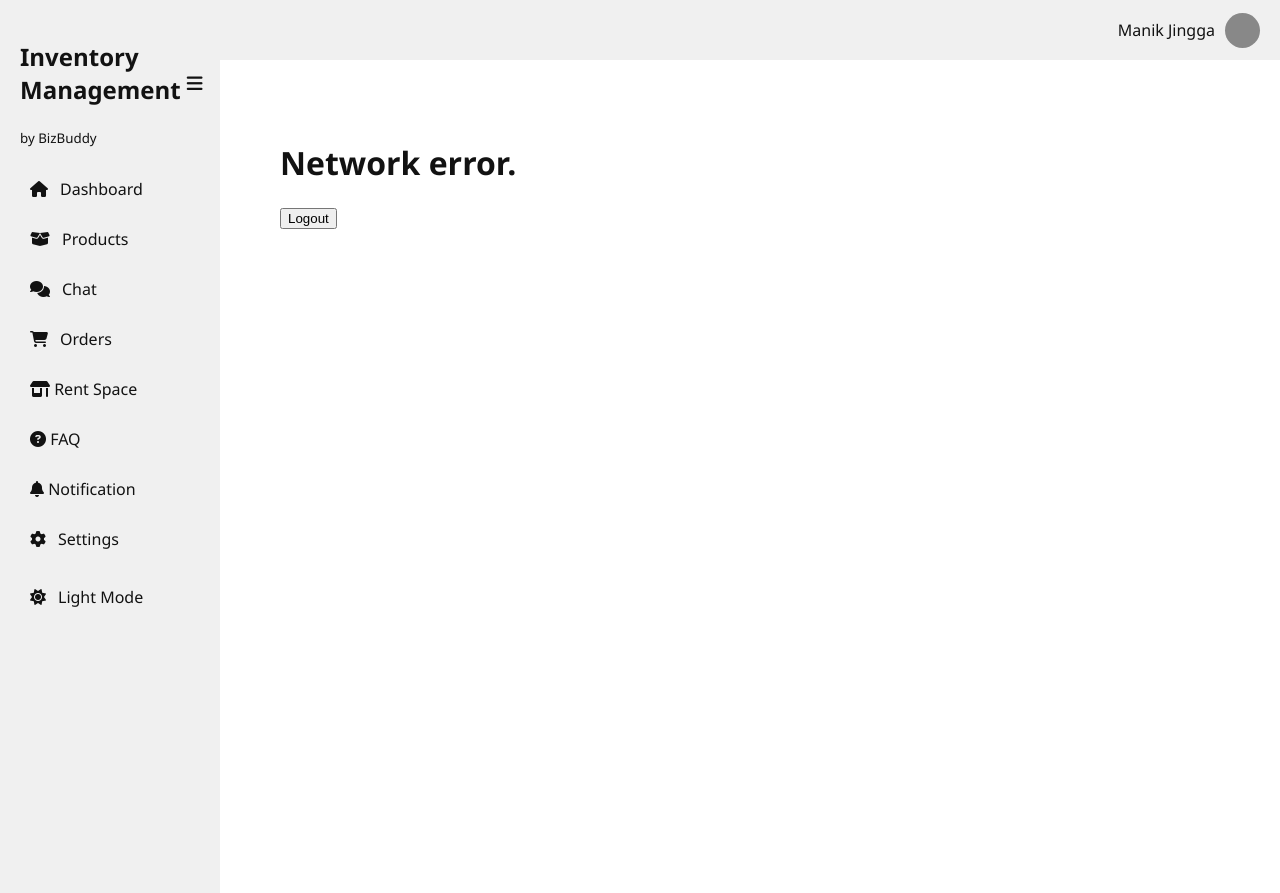
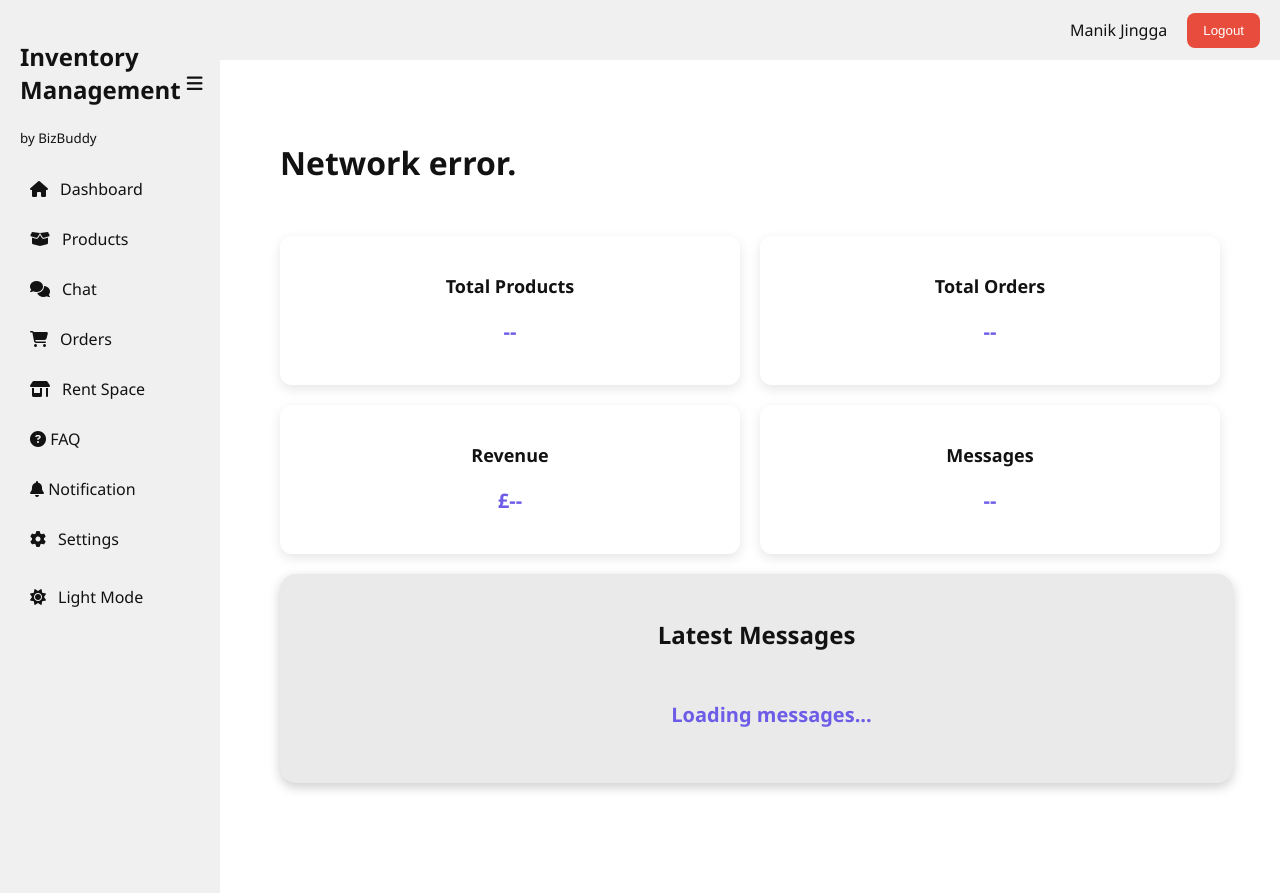
Before and after one commit to rohiiittttt/myplatform, a Django app: template templates/dashboard.html in a window 1280 px wide. Run offline with Django 3.2, Linux system fonts and the light colour scheme; the template is opened without the code that fills it, so the values that code supplies are empty.

Commit message:
Storage and dashboard sorted

```diff
--- a/static/css/styles.css
+++ b/static/css/styles.css
@@ -164,10 +164,10 @@
   width: 300px;
 }
 
-.profile {
+.nav-items {
   display: flex;
   align-items: center;
-  gap: 10px;
+  gap: 20px;
 }
 
 .avatar {
@@ -194,9 +194,6 @@
   margin-left: auto;
   transition: transform 0.2s;
 }
-
-
-
 
 /* Show full title only when sidebar is expanded */
 .sidebar .full-title {
@@ -239,26 +236,9 @@
   padding: 20px 30px;
 }
 
-.product-grid {
-  display: flex;
-  flex-wrap: wrap;
-  gap: 20px;
-  padding: 20px 30px;
-}
-
-.product-card {
-  background-color: var(--card-bg);
-  border-radius: 12px;
-  box-shadow: 0 4px 12px rgba(0,0,0,0.1);
-  padding: 20px;
-  width: 250px;
-  transition: transform 0.2s ease;
-}
-
 .product-card:hover {
   transform: translateY(-4px);
 }
-
 
 .product-card h2 {
   font-size: 20px;
@@ -407,7 +387,6 @@
 .back-btn:hover {
   background-color: rgba(0, 0, 0, 0.05);
 }
-
 
 .add-btn {
   background-color: var(--highlight);
@@ -558,3 +537,157 @@
   background-color: #5b4cd6;
   transform: translateY(-2px);
 }
+
+.order-list {
+  display: flex;
+  flex-wrap: wrap;
+  gap: 20px;
+  padding: 20px 30px;
+  justify-content: flex-start;
+}
+
+.card {
+  background-color: var(--card-bg);
+  border-radius: 12px;
+  box-shadow: 0 4px 12px rgba(0,0,0,0.1);
+  padding: 20px;
+  width: 250px;
+  transition: transform 0.2s ease, box-shadow 0.2s ease;
+}
+
+.card:hover {
+  transform: translateY(-6px);
+  box-shadow: 0 8px 20px rgba(0,0,0,0.15);
+}
+
+.card h3 {
+  font-size: 18px;
+  margin-bottom: 10px;
+  color: var(--text-color);
+}
+
+.card p {
+  font-size: 14px;
+  color: var(--text-color);
+  margin-bottom: 5px;
+}
+
+.order-input {
+  width: 93%;
+  padding: 8px;
+  margin-top: 10px;
+  border-radius: 6px;
+  border: 1px solid #ccc;
+  margin-bottom: 12px;
+}
+
+.order-btn {
+  background-color: #6C5CE7;
+  color: white;
+  border: none;
+  padding: 10px;
+  width: 100%;
+  border-radius: 6px;
+  font-weight: 500;
+  cursor: pointer;
+  transition: background-color 0.3s ease;
+}
+
+.order-btn:hover {
+  background-color: #5b4cd6;
+}
+
+.dashboard-grid {
+  display: grid;
+  grid-template-columns: repeat(2, 1fr);
+  gap: 20px;
+  padding: 30px 0;
+}
+
+.dashboard-card {
+  background-color: var(--card-bg);
+  padding: 20px;
+  border-radius: 12px;
+  box-shadow: 0 4px 12px rgba(0,0,0,0.1);
+  text-align: center;
+  transition: transform 0.2s ease;
+}
+
+.dashboard-card:hover {
+  transform: translateY(-4px);
+}
+
+.dashboard-card h3 {
+  font-size: 18px;
+  margin-bottom: 10px;
+  color: var(--text-color);
+}
+
+.dashboard-card p {
+  font-size: 20px;
+  font-weight: bold;
+  color: var(--highlight);
+}
+
+.single-row {
+  grid-column: 1 / span 2;
+  width: 50%;
+  margin: 0 auto;
+}
+
+.logout-btn {
+  background-color: #e74c3c;
+  color: white;
+  padding: 10px 16px;
+  border: none;
+  border-radius: 8px;
+  font-weight: 500;
+  cursor: pointer;
+  transition: background-color 0.3s ease;
+}
+
+.logout-btn:hover {
+  background-color: #c0392b;
+}
+
+
+.dashboard-card.single-row {
+  width: 95%;
+  background-color: var(--bg-navbar);
+  padding: 20px 30px;
+  border-radius: 16px;
+  box-shadow: 0 4px 12px rgba(0,0,0,0.2);
+  color: white;
+  text-align: center;
+  margin-bottom: 20px;
+}
+
+.dashboard-card.single-row h3 {
+  font-size: 24px;
+  margin-bottom: 15px;
+}
+
+.dashboard-chat-box {
+  display: flex;
+  flex-direction: column;
+  gap: 12px;
+  padding: 15px;
+  width: 100%;
+}
+
+.dashboard-chat-box .message-preview {
+  background-color: var( --bg-main);
+  padding: 12px 16px;
+  border-radius: 12px;
+  box-shadow: 0 2px 6px rgba(0,0,0,0.05);
+  font-size: 16px;
+  font-weight: 500;
+  color: var(--text-color);
+  width: 95%;
+  text-align: left;
+}
+
+.dashboard-chat-box .message-preview strong {
+  font-weight: 700;
+  margin-right: 6px;
+}
--- a/static/js/dashboard.js
+++ b/static/js/dashboard.js
@@ -24,7 +24,44 @@
     }
 }
 
+async function loadDashboardMessages() {
+    const token = localStorage.getItem("token");
+    const chatBox = document.getElementById("dashboard-chat-box");
+
+    if (!token || !chatBox) return;
+
+    try {
+      const res = await fetch('/api/messaging/', {
+        headers: {
+          'Authorization': 'Bearer ' + token
+        }
+      });
+
+      const data = await res.json();
+
+      if (res.ok) {
+        const lastFive = data.slice(-5);
+        chatBox.innerHTML = lastFive.map(msg => `
+          <div class="message-preview">
+            <strong>${msg.sender_username || msg.sender}:</strong> ${msg.message_content}
+          </div>
+        `).join('');
+      } else {
+        chatBox.innerHTML = "<p>Failed to load messages.</p>";
+      }
+    } catch (error) {
+      chatBox.innerHTML = "<p>Error loading messages.</p>";
+      console.error(error);
+    }
+}
+
 function logout() {
     localStorage.removeItem("token");
     window.location.href = "/login/";
 }
+
+
+document.addEventListener("DOMContentLoaded", () => {
+    fetchUserInfo();
+    loadDashboardMessages(); // Load messages into dashboard
+  });
--- /dev/null
+++ b/static/js/navbar.js
@@ -0,0 +1,30 @@
+document.addEventListener("DOMContentLoaded", fetchUserInfo);
+
+async function fetchUserInfo() {
+    const token = localStorage.getItem("token");
+    console.log("Token:", token);
+
+    try {
+        const response = await fetch("/api/protected/", {
+            headers: {
+                Authorization: "Bearer " + token
+            }
+        });
+
+        const data = await response.json();
+
+        if (response.ok && data.username) {
+            document.getElementById("user-name").textContent = data.username;
+        } else {
+            document.getElementById("user-name").textContent = "";
+        }
+    } catch (error) {
+        console.error("Error fetching user:", error);
+        document.getElementById("welcome-msg").textContent = "Network error.";
+    }
+}
+
+function logout() {
+    localStorage.removeItem("token");
+    window.location.href = "/login/";
+}
--- a/templates/buyer_orders.html
+++ b/templates/buyer_orders.html
@@ -2,7 +2,7 @@
 
 {% block content %}
 <div class="main-content">
-    <h2>Your Orders</h2>
+    <h2 class="page-title">Your Orders</h2>
     <div id="product-list" class="order-list">
         <!-- Product cards will be rendered here -->
     </div>
--- a/templates/dashboard.html
+++ b/templates/dashboard.html
@@ -1,11 +1,35 @@
+
 {% extends 'base.html' %}
 
 {% block content %}
 <div class="main-content">
-    <h1 id="welcome-msg">Loading...</h1>
-    <button onclick="logoutt()">Logout</button>
+  <h1 id="welcome-msg">Loading...</h1>
+
+  <div class="dashboard-grid">
+    <div class="dashboard-card">
+      <h3>Total Products</h3>
+      <p id="total-products">--</p>
+    </div>
+    <div class="dashboard-card">
+      <h3>Total Orders</h3>
+      <p id="total-orders">--</p>
+    </div>
+    <div class="dashboard-card">
+      <h3>Revenue</h3>
+      <p id="revenue">£--</p>
+    </div>
+    <div class="dashboard-card">
+      <h3>Messages</h3>
+      <p id="messages">--</p>
+    </div>
+    <div class="dashboard-card single-row">
+        <h3>Latest Messages</h3>
+        <div id="dashboard-chat-box" class="dashboard-chat-box">
+          <p>Loading messages...</p>
+        </div>
+    </div>
+
 </div>
 
-<!-- Link to the JS file -->
 <script src="/static/js/dashboard.js"></script>
 {% endblock %}
--- a/templates/includes/navbar.html
+++ b/templates/includes/navbar.html
@@ -1,6 +1,10 @@
 <header class="top-navbar">
-    <div class="profile">
-      <span class="user-name">Manik Jingga</span>
-      <div class="avatar"></div>
+    <div class = "nav-items">
+        <div class="profile">
+        <span id="user-name">Manik Jingga</span>
+        </div>
+        <div><button class="logout-btn" onclick="logout()">Logout</button></div>
     </div>
-  </header>
+</header>
+
+<script src="/static/js/navbar.js"></script>
--- a/templates/includes/sidebar.html
+++ b/templates/includes/sidebar.html
@@ -29,7 +29,9 @@
             <li class="{% if request.path == '/orders/buyer/' %}active{% endif %}">
                 <a href="{% url 'buyer_orders_page' %}"><i class="fas fa-shopping-cart"></i> <span>Orders</span></a>
             </li>
-            <li><i class="fas fa-store-alt"></i> <span>Rent Space</span></li>
+            <li class="{% if request.path == '/storage/' %}active{% endif %}">
+                <a href="{% url 'storage_page' %}"><i class="fas fa-store-alt"></i> <span>Rent Space</span></a>
+            </li>
             <li><i class="fas fa-question-circle"></i> <span>FAQ</span></li>
             <li><i class="fas fa-bell"></i> <span>Notification</span></li>
             <li class="{% if request.path == '/settings/' %}active{% endif %}">
```
Also changed, not shown: templates/buyer_products.html (+18 -1 lines), db.sqlite3.
